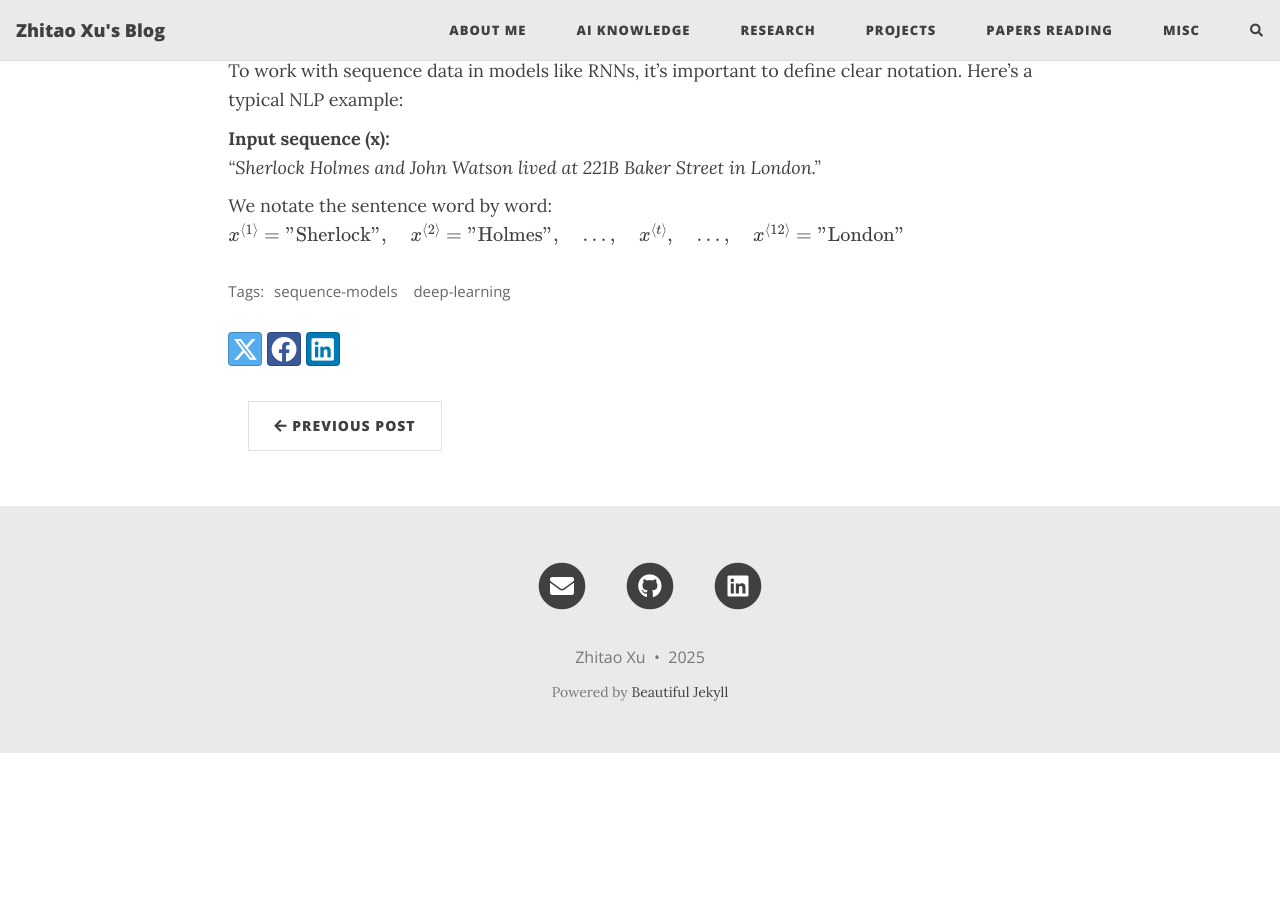
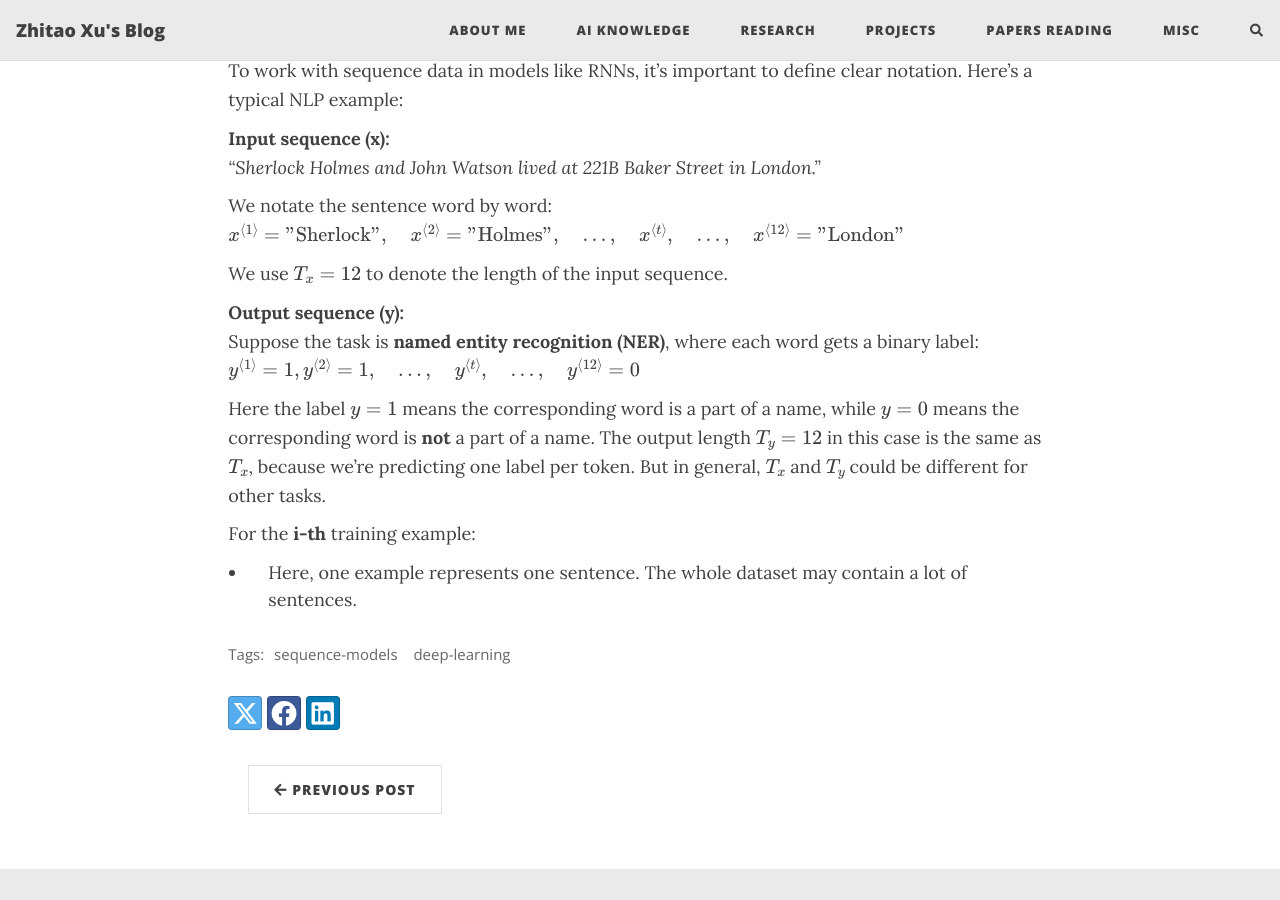
Before and after one commit to HerrXu01/herrxu01.github.io, a Jekyll site: the page built from ai-knowledge/sequence-models/_posts/2025-04-14-Seq01-RNN-Model.md, in a window 1280 px wide and 900 px high, scrolled down 1493 px. Built offline with Jekyll 4.4.1, drawn with Linux system fonts in a browser that asks for light colours; formulas are drawn with MathJax 3; comment, search, counter and statistics services are not loaded; before the commit the page ends 2246 px from its top, so only the background shows below that.

Commit message:
add content to rnn notes

```diff
--- a/ai-knowledge/sequence-models/_posts/2025-04-14-Seq01-RNN-Model.md
+++ b/ai-knowledge/sequence-models/_posts/2025-04-14-Seq01-RNN-Model.md
@@ -51,3 +51,16 @@
 $$
 x^{\langle 1 \rangle} = \text{"Sherlock"},\quad x^{\langle 2 \rangle} = \text{"Holmes"},\quad \dots,\quad x^{\langle t \rangle},\quad \dots,\quad x^{\langle 12 \rangle} = \text{"London"}
 $$
+
+We use \\(T_x = 12\\) to denote the length of the input sequence.
+
+**Output sequence (y):**
+Suppose the task is **named entity recognition (NER)**, where each word gets a binary label:
+$$
+y^{\langle 1 \rangle} = 1, y^{\langle 2 \rangle} = 1, \quad \dots, \quad y^{\langle t \rangle},\quad \dots,\quad y^{\langle 12 \rangle} = 0
+$$
+
+Here the label \\(y = 1\\) means the corresponding word is a part of a name, while \\(y = 0\\) means the corresponding word is **not** a part of a name. The output length \\(T_y = 12\\) in this case is the same as \\(T_x\\), because we're predicting one label per token. But in general, \\(T_x\\) and \\(T_y\\) could be different for other tasks.
+
+For the **i-th** training example:
+  - Here, one example represents one sentence. The whole dataset may contain a lot of sentences.
```
